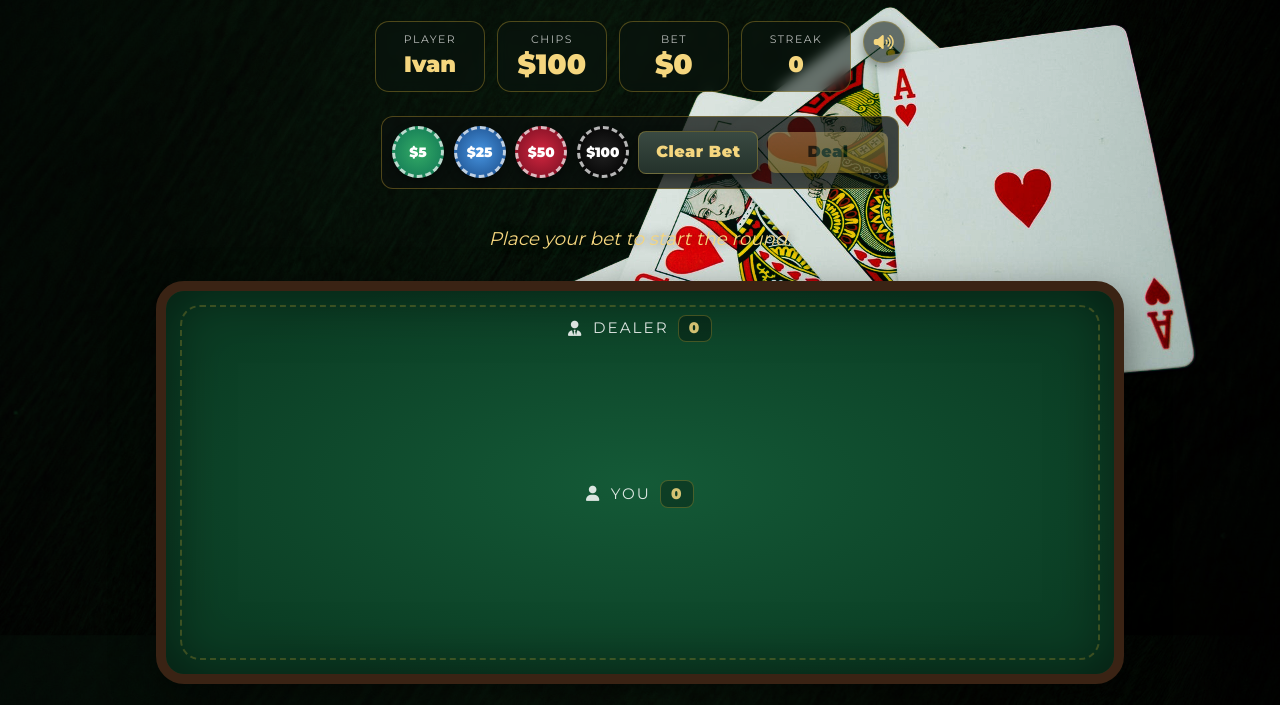
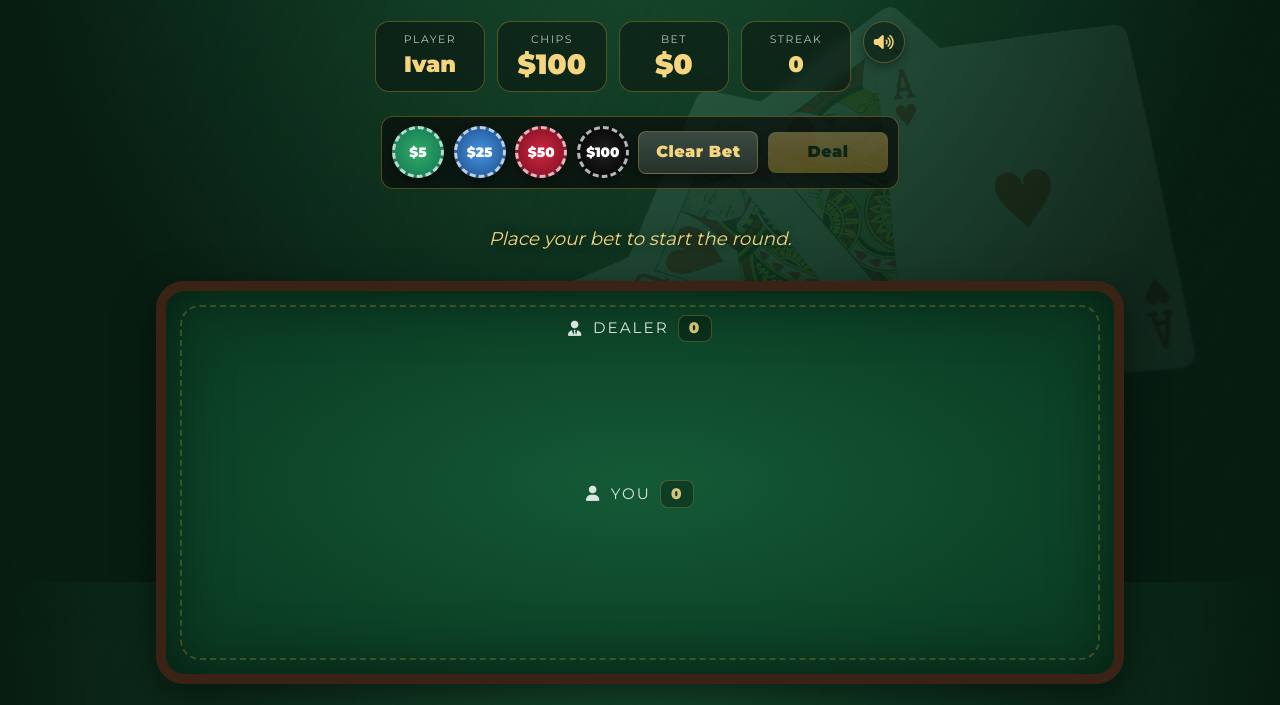
Before and after one commit to IvanKuper/Black-Jack, a plain HTML site: page index.html in a window 1280 px wide. Shown: the part 218-923 px from the top of the page. Drawn offline with nearby package versions, Linux system fonts and the light colour scheme.

Commit message:
Darker felt over the background photo so the controls stay readable

```diff
--- a/style.css
+++ b/style.css
@@ -15,12 +15,9 @@
 
 body {
   font-family: "Montserrat", "Trebuchet MS", "Lucida Sans Unicode", sans-serif;
-  background: radial-gradient(ellipse at top, var(--felt-light), var(--felt-dark) 70%),
-    url("./bg.jpg");
-  background-blend-mode: overlay;
-  background-size: cover;
-  background-attachment: fixed;
-  background-repeat: no-repeat;
+  /* dark felt over the photo so its cards stay a faint texture behind the controls */
+  background: radial-gradient(ellipse at top, rgba(20, 90, 55, 0.86), rgba(6, 30, 18, 0.95) 70%),
+    url("./bg.jpg") center / cover fixed no-repeat;
   color: white;
   min-height: 100vh;
   display: flex;
```
